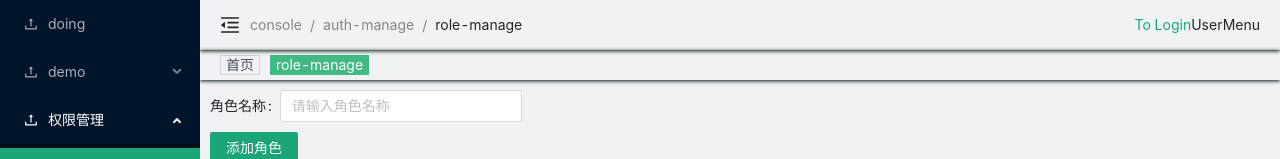
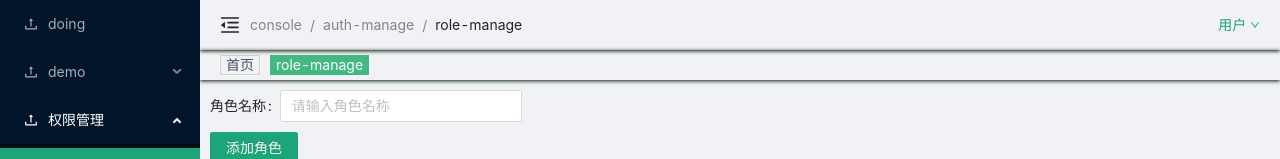
Before and after one commit to mikepxq/react-antd-template, a React (Create React App) app: page /console/auth-manage/role-manage in a window 1280 px wide. Shown: the top 159 px of the page. Built offline with nearby package versions, Linux system fonts and the light colour scheme; sample sign-in values are in the browser's storage.

Commit message:
feat:  右上角 用户下拉

```diff
--- a/src/console-layout/header/index.tsx
+++ b/src/console-layout/header/index.tsx
@@ -2,7 +2,7 @@ import { MenuFoldOutlined } from "@ant-design/icons";
 import React from "react";
 import TagNav from "./tag-nav";
 import TopNavBreadcrumb from "./breadcrumb";
-import UserMenu from "./user-menu";
+import UserDropdownMenu from "./user-dropdown-menu";
 
 interface Props {
   [key: string]: any;
@@ -25,7 +25,7 @@ const ContainerHeader: React.FC<ViewProps<Props>> = (props) => {
           <TopNavBreadcrumb></TopNavBreadcrumb>
         </div>
         <div className="right">
-          <UserMenu />
+          <UserDropdownMenu />
         </div>
       </section>
 
--- /dev/null
+++ b/src/console-layout/header/user-dropdown-menu.tsx
@@ -0,0 +1,33 @@
+import { DownOutlined } from "@ant-design/icons";
+import { Dropdown, Menu } from "antd";
+import React from "react";
+import { Link } from "react-router-dom";
+interface Props {
+  [key: string]: any;
+}
+const list = [
+  // { title: "用户信息" },
+  { title: "登出", to: "/login" },
+];
+
+const UserDropdownMenu: React.FC<ViewProps<Props>> = (props) => {
+  const { className = "" } = props;
+  const _Menu = (
+    <Menu>
+      {list.map((item) => (
+        <Menu.Item key={item.title}>{item.to ? <Link to={item.to}>{item.title}</Link> : item.title}</Menu.Item>
+      ))}
+    </Menu>
+  );
+  //render
+  return (
+    <div className={className}>
+      <Dropdown overlay={_Menu}>
+        <a>
+          用户 <DownOutlined />
+        </a>
+      </Dropdown>
+    </div>
+  );
+};
+export default UserDropdownMenu;
--- a/src/console-layout/header/user-menu.tsx
+++ /dev/null
@@ -1,16 +0,0 @@
-import React from "react";
-import { Link } from "react-router-dom";
-interface Props {
-  [key: string]: any;
-}
-const UserMenu: React.FC<ViewProps<Props>> = (props) => {
-  const { className = "" } = props;
-  //render
-  return (
-    <div className={className}>
-      <Link to="/login">To Login</Link>
-      UserMenu
-    </div>
-  );
-};
-export default UserMenu;
```
